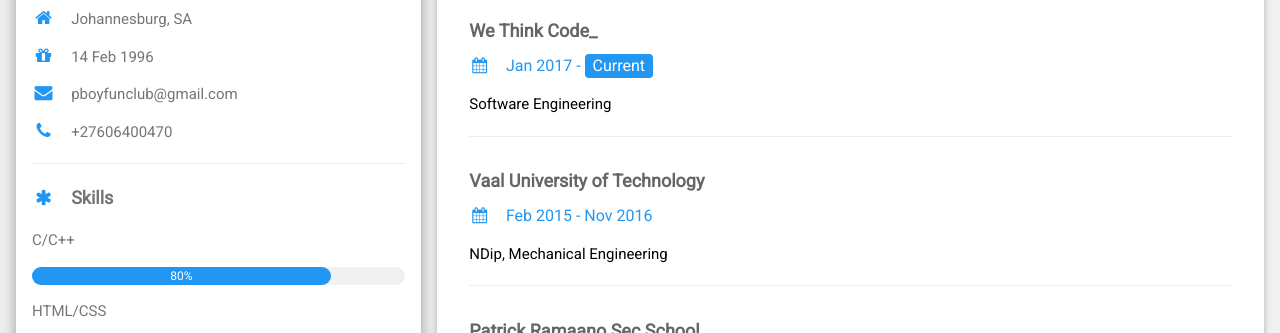
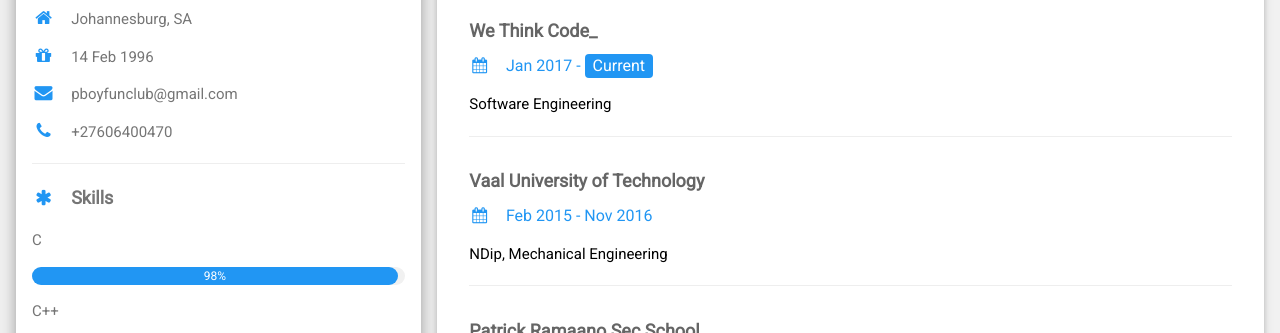
Before and after one commit to ttshivhula/ttshivhula.github.io, a plain HTML site: page index.html in a window 1280 px wide. Shown: the part 467-800 px from the top of the page. Drawn offline with Linux system fonts and the light colour scheme.

Commit message:
Update index.html

```diff
--- a/index.html
+++ b/index.html
@@ -35,11 +35,11 @@ html,body,h1,h2,h3,h4,h5,h6 {font-family: "Roboto", sans-serif}
           <p><i class="fa fa-phone fa-fw tt-margin-right tt-large tt-text-teal"></i>+27606400470</p>
           <hr>
             <p class="tt-large"><b><i class="fa fa-asterisk fa-fw tt-margin-right tt-text-teal"></i>Skills</b></p>
-          <p>C/C++</p>
+          <p>C</p>
           <div class="tt-light-grey tt-round-xlarge tt-small">
-            <div class="tt-container tt-center tt-round-xlarge tt-teal" style="width:80%">80%</div>
+            <div class="tt-container tt-center tt-round-xlarge tt-teal" style="width:98%">98%</div>
           </div>
-          <p>HTML/CSS</p>
+          <p>C++</p>
           <div class="tt-light-grey tt-round-xlarge tt-small">
             <div class="tt-container tt-center tt-round-xlarge tt-teal" style="width:80%">
               <div class="tt-center tt-text-white">80%</div>
```
